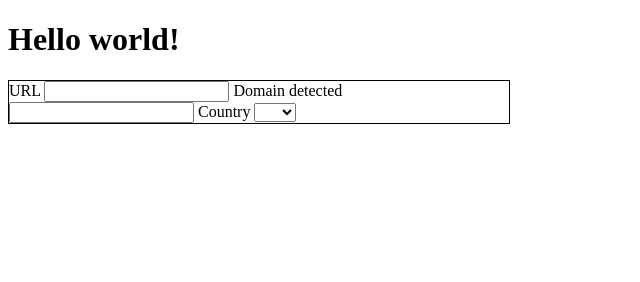
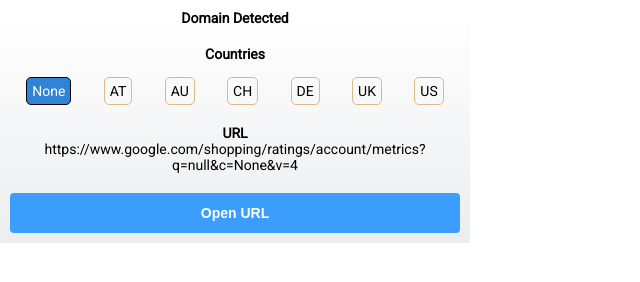
Before and after one commit to fabiojsousa/chrome-extesion, a browser extension: page index.html in a window 1280 px wide. Shown: the whole page, without its empty margins (0-640 px from the left). Drawn offline with Linux system fonts and the light colour scheme.

Commit message:
Countries buttons

```diff
--- a/css/main.css
+++ b/css/main.css
@@ -1,6 +1,61 @@
+body {
+  -webkit-font-smoothing: antialiased;
+  margin: 0;
+}
+
 main {
-    max-width: 500px;
-    display: flex;
-    flex-direction: column;
-    border: 1px solid black;
+  max-width: 450px;
+  min-width: 230px;
+  display: flex;
+  flex-direction: column;
+  text-align: center;
+  font: 14px "Roboto", sans-serif;
+  background: linear-gradient(to bottom, #fff 5%, #ecedef 100%);
+  padding: 10px;
 }
+
+div {
+  display: flex;
+  flex-direction: column;
+  align-items: center;
+}
+
+div + div {
+  margin-top: 20px;
+}
+
+.countries {
+  margin-top: 15px;
+  display: flex;
+  width: 100%;
+  flex-direction: row;
+  justify-content: space-around;
+}
+
+.countries span {
+  border: 1px solid burlywood;
+  padding: 5px;
+  cursor: pointer;
+  border-radius: 5px;
+}
+
+.countries span:hover {
+  background-color: #2f84d7;
+  color: #fff;
+}
+
+button {
+  font-size: 14px;
+  height: 40px;
+  background: #3b9eff;
+  font-weight: bold;
+  color: #fff;
+  border: 0;
+  border-radius: 4px;
+  cursor: pointer;
+  margin-top: 20px;
+}
+
+button:hover {
+  background: #2f84d7;
+}
--- a/index.html
+++ b/index.html
@@ -1,34 +1,43 @@
 <!DOCTYPE html>
 <html>
-<head>
-    <meta charset='utf-8'>
-    <meta http-equiv='X-UA-Compatible' content='IE=edge'>
+  <head>
+    <meta charset="utf-8" />
+    <meta http-equiv="X-UA-Compatible" content="IE=edge" />
     <title>Extesion</title>
-    <meta name='viewport' content='width=device-width, initial-scale=1'>
-    <link rel='stylesheet' type='text/css' media='screen' href='css/main.css'>
-    <script src='js/main.js'></script>
-</head>
-<body>
-    <h1>Hello world!</h1>
+    <meta name="viewport" content="width=device-width, initial-scale=1" />
+    <link rel="stylesheet" type="text/css" media="screen" href="css/main.css" />
+    <link
+      href="https://fonts.googleapis.com/css?family=Roboto:100,300,400&display=swap"
+      rel="stylesheet"
+    />
+  </head>
+  <body>
     <main>
-        <form action="">
-            <label for="url">URL</label>
-            <input type="text" name="url" id="url">
+      <div>
+        <strong>Domain Detected</strong>
+        <span id="domain"></span>
+      </div>
 
-            <label for="domain">Domain detected</label>
-            <input type="text" name="domain" id="domain">
+      <div>
+        <strong>Countries</strong>
+        <div class="countries">
+          <span class="country-item" onclick="setCountry(event)">None</span>
+          <span class="country-item" onclick="setCountry(event)">AT</span>
+          <span class="country-item" onclick="setCountry(event)">AU</span>
+          <span class="country-item" onclick="setCountry(event)">CH</span>
+          <span class="country-item" onclick="setCountry(event)">DE</span>
+          <span class="country-item" onclick="setCountry(event)">UK</span>
+          <span class="country-item" onclick="setCountry(event)">US</span>
+        </div>
+      </div>
 
-            <label for="country">Country</label>
-            <select name="country" id="country">
-                <option value=""></option>
-                <option value="AU">AU</option>
-                <option value="DE">DE</option>
-                <option value="AT">AT</option>
-                <option value="CH">CH</option>
-                <option value="UK">UK</option>
-                <option value="US">US</option>
-            </select>
-        </form>
+      <div>
+        <strong>URL</strong>
+        <span id="url"></span>
+      </div>
+
+      <button type="button" onclick="openSearchUrl()">Open URL</button>
     </main>
-</body>
+  </body>
+  <script src="js/main.js"></script>
 </html>
--- a/js/main.js
+++ b/js/main.js
@@ -1,17 +1,59 @@
-document.addEventListener('click', ()=>{
-    // window.open(url, '_blank')
-})
+const domainElement = document.querySelector("#domain");
+const countryElement = document.querySelector("#country");
+const urlElement = document.querySelector("#url");
 
-const country = document.querySelector('#country').value;
+const baseUrl = `https://www.google.com/shopping/ratings/account/metrics?q=`;
 
+const countryLocalStorage = localStorage.getItem("countryValue");
+
+let country = countryLocalStorage ? countryLocalStorage : "None";
 
 const url = document.location.href;
-// const url = 'https://www.teste.asdfasdf.facebook.com';
 
-document.querySelector('#url').url;
-
-const regex = /\w*\.(com|net|info|org)/gmi;
+const regex = /\w*\.(com|net|info|org)/gim;
 
 const domain = url.match(regex);
 
-console.log(domain);
+domainElement.innerText = domain;
+
+let targetUrl = `${baseUrl}${domain}`;
+
+targetUrl = country !== "" ? targetUrl + `&c=${country}&v=4` : targetUrl;
+
+urlElement.innerText = targetUrl;
+
+function openSearchUrl() {
+  window.open(targetUrl, "_blank");
+}
+
+function setCountry(e) {
+  country = e.target.innerText;
+  localStorage.setItem("countryValue", country);
+
+  targetUrl =
+    country !== "None"
+      ? baseUrl + domain + `&c=${country}&v=4`
+      : baseUrl + domain;
+
+  urlElement.innerText = targetUrl;
+
+  setCountryCss();
+}
+
+function setCountryCss() {
+  const countryItems = document.querySelectorAll(".country-item");
+
+  countryItems.forEach(e => {
+    if (country === e.innerText) {
+      e.style["background-color"] = "#2F84D7";
+      e.style["border"] = "1px solid black";
+      e.style["color"] = "#fff";
+    } else {
+      e.style["backgroundColor"] = "";
+      e.style["border"] = "1px solid burlywood";
+      e.style["color"] = "";
+    }
+  });
+}
+
+setCountryCss();
```
Also changed, not shown: manifest.json.
